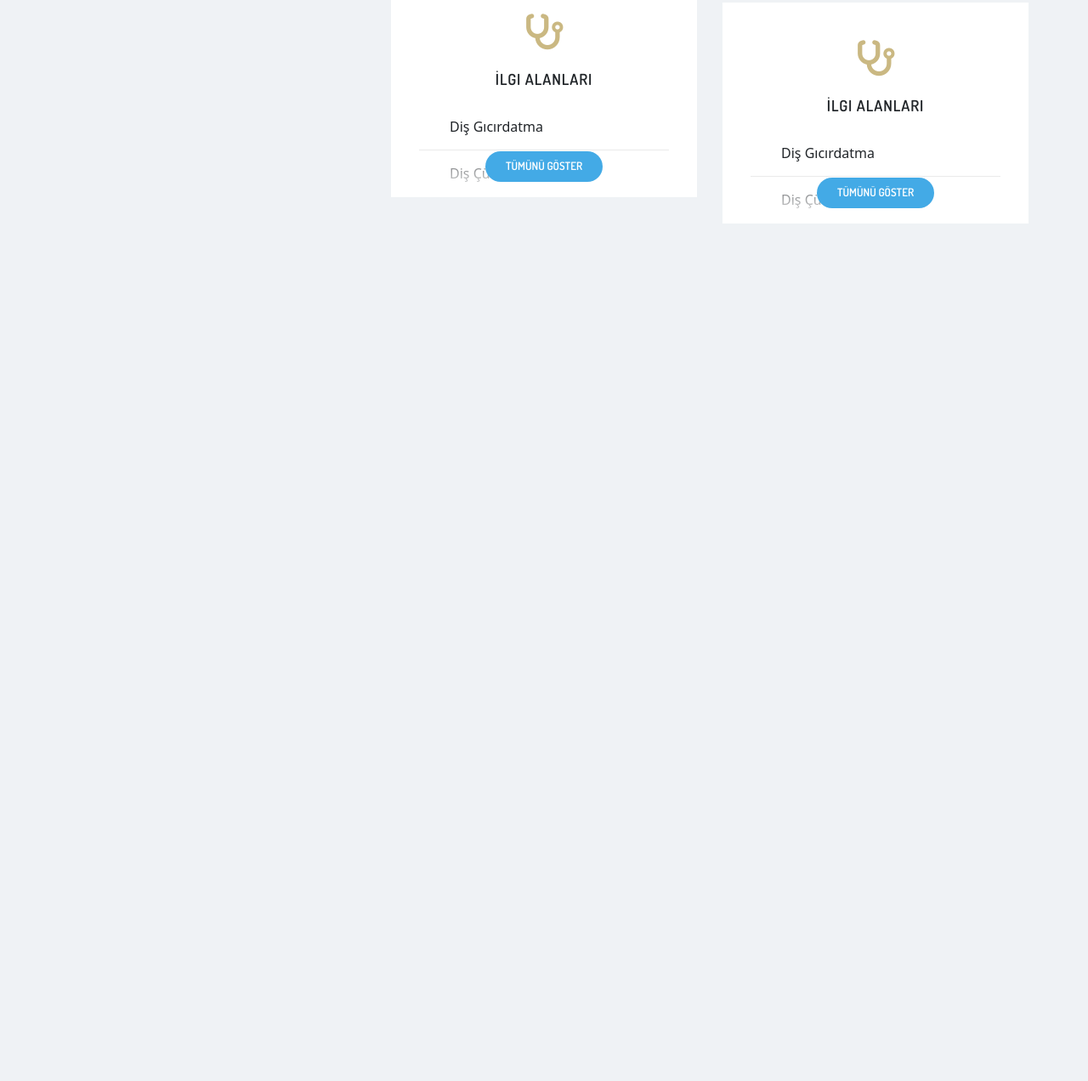
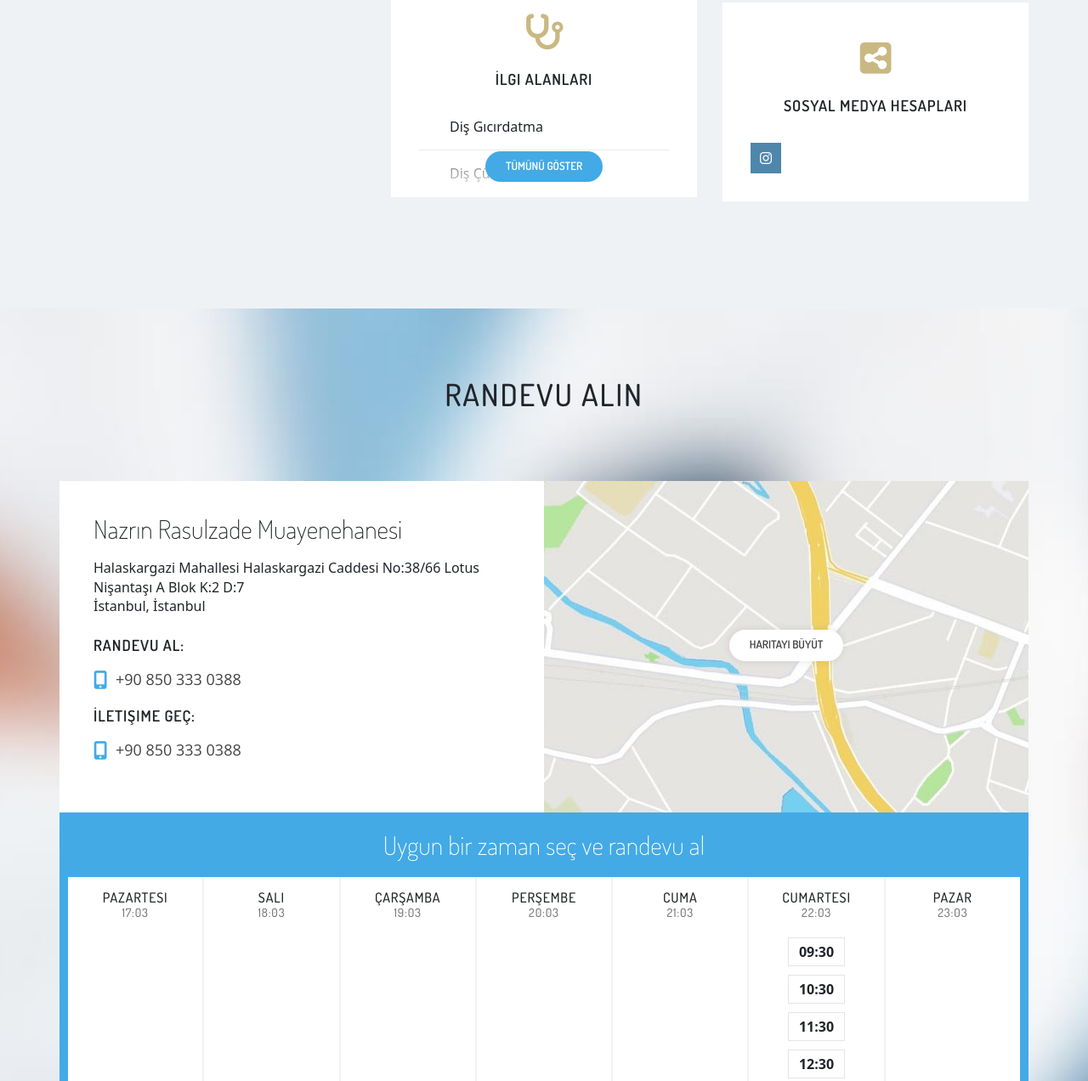
Before and after one commit to Elesgerli/Portfolio, a plain HTML site: page index.html in a window 1280 px wide. Shown: the part 1175-2447 px from the top of the page at 85% size. Drawn offline with nearby package versions, Linux system fonts and the light colour scheme; some packages are replaced by stand-ins of ours; a script that the page names is missing.

Commit message:
Added new section

```diff
--- a/assets/Js/script.js
+++ b/assets/Js/script.js
@@ -22,7 +22,7 @@ function loadingFnc() {
         }, 2000);
     }
 }
-loadingFnc()
+// loadingFnc()
 
 function fixedHeader() {
     window.addEventListener('scroll', function () {
@@ -186,6 +186,7 @@ function about1() {
 }
 
 
+const secondSection=document.getElementById('secondSection')
 
 function aboutSections(buttons, containers, itemsList) {
     buttons.forEach((btn, i) => {
@@ -194,9 +195,12 @@ function aboutSections(buttons, containers, itemsList) {
         if (servicesContainer.children.length > 2) {
             btn.style.display = "flex";
             btn.style.justifyContent = "center";
-            containerBox.style.height = "260px"; // Initial height
-            containerBox.style.overflow = "hidden"; // Initial height
+            containerBox.style.height = "260px";
+            containerBox.style.overflow = "hidden";
+            secondSection.style.height = "900px"
+
             containerBox.style.transition = "height 0.5s ease-in-out";
+            secondSection.style.transition = "height 0.5s ease-in-out";
         } else {
             btn.style.display = "none";
         }
@@ -207,10 +211,12 @@ function aboutSections(buttons, containers, itemsList) {
 
             if (containerBox.classList.contains("expanded")) {
                 containerBox.style.height = containerBox.scrollHeight + "px";
+                secondSection.style.height = secondSection.scrollHeight + "px";
 
                 btn.firstElementChild.textContent = "Azini göster";
             } else {
                 containerBox.style.height = "260px";
+                secondSection.style.height = "900px"
 
                 btn.firstElementChild.textContent = "Tümünü göster";
             }
--- a/assets/css/style.css
+++ b/assets/css/style.css
@@ -769,6 +769,49 @@ ul {
                 }
             }
 
+            .socialMedia {
+                margin-bottom: 0;
+                color: #fff;
+                position: relative;
+                display: inline-block;
+                vertical-align: middle;
+                line-height: 1;
+                text-align: center;
+                height: 36px;
+                width: 36px;
+                font-size: 16px;
+                transition: all .2s ease-in-out;
+
+                i {
+                    position: relative;
+                    z-index: 2;
+                    line-height: 36px;
+                }
+
+                &:hover {
+                    color: #4f86ac;
+                }
+
+                &:hover::before {
+                    background-color: #fff;
+                }
+
+                &::before {
+                    background-color: #4f86ac;
+                    position: absolute;
+                    top: 0;
+                    left: 0;
+                    bottom: 0;
+                    right: 0;
+                    content: ' ';
+                    transition: all .3s ease-in-out;
+                    font-size: 16px;
+                    line-height: 1;
+
+
+                }
+            }
+
             .resumeCardTopContent {
                 margin-bottom: 0;
                 font-size: 16px;
--- a/index.html
+++ b/index.html
@@ -293,123 +293,27 @@
                             </div>
                         </div>
                     </div>
+
                     <div class="masonry-item col-md-4 col-sm-6 col-12 secondSectionItem">
-                        <div class="resumeCard resumeCards">
+                        <div class="resumeCard   " id="resumeCard">
                             <div class="resumeCardTop">
                                 <div class="resumeCardTopTitle">
                                     <div class="icon">
-                                        <i class="fa-solid fa-stethoscope"></i>
+                                        <i class="fa-solid fa-square-share-nodes"></i>
                                     </div>
                                     <h5>
-                                        İlgi alanları
-
-
+                                        Sosyal medya hesapları
 
                                     </h5>
                                 </div>
-                                <ul class="resumeCardTopTitle2 resumeList" id="resumeList">
-                                    <li>
-                                        Diş Gıcırdatma
-
-                                    </li>
-                                    <li>
-                                        Diş Çürükleri
-
-                                    </li>
-
-                                    <li>
-                                        Diş Gıcırdatma
-
-                                    </li>
-                                    <li>
-                                        Diş Çürükleri
-
-                                    </li>
-
-                                    <li>
-                                        Diş Gıcırdatma
-
-                                    </li>
-                                    <li>
-                                        Diş Çürükleri
-
-                                    </li>
-
-                                    <li>
-                                        Diş Gıcırdatma
-
-                                    </li>
-                                    <li>
-                                        Diş Çürükleri
-
-                                    </li>
-
-
-                                    <li>
-                                        Diş Gıcırdatma
-
-                                    </li>
-                                    <li>
-                                        Diş Çürükleri
-
-                                    </li>
-
-                                    <li>
-                                        Diş Gıcırdatma
-
-                                    </li>
-                                    <li>
-                                        Diş Çürükleri
-
-                                    </li>
-
-                                    <li>
-                                        Diş Gıcırdatma
-
-                                    </li>
-                                    <li>
-                                        Diş Çürükleri
-
-                                    </li>
-
-                                    <li>
-                                        Diş Gıcırdatma
-
-                                    </li>
-                                    <li>
-                                        Diş Çürükleri
-
-                                    </li>
-
-                                    <li>
-                                        Diş Gıcırdatma
-
-                                    </li>
-                                    <li>
-                                        Diş Çürükleri
-
-                                    </li>
-
-                                    <li>
-                                        Diş Gıcırdatma
-
-                                    </li>
-                                    <li>
-                                        Diş Çürükleri
-
-                                    </li>
-
-                                </ul>
+                                <a href="" class="socialMedia" target="_blank">
+                                    <i class="fa-brands fa-instagram"></i>
+                                </a>
 
                             </div>
-                            <div class="resumeCardBottom seeMoreBtns">
-                                <a href="">
-                                    Tümünü göster
-                                </a>
-                            </div>
+
                         </div>
                     </div>
-
                 </div>
             </div>
         </section>
```
